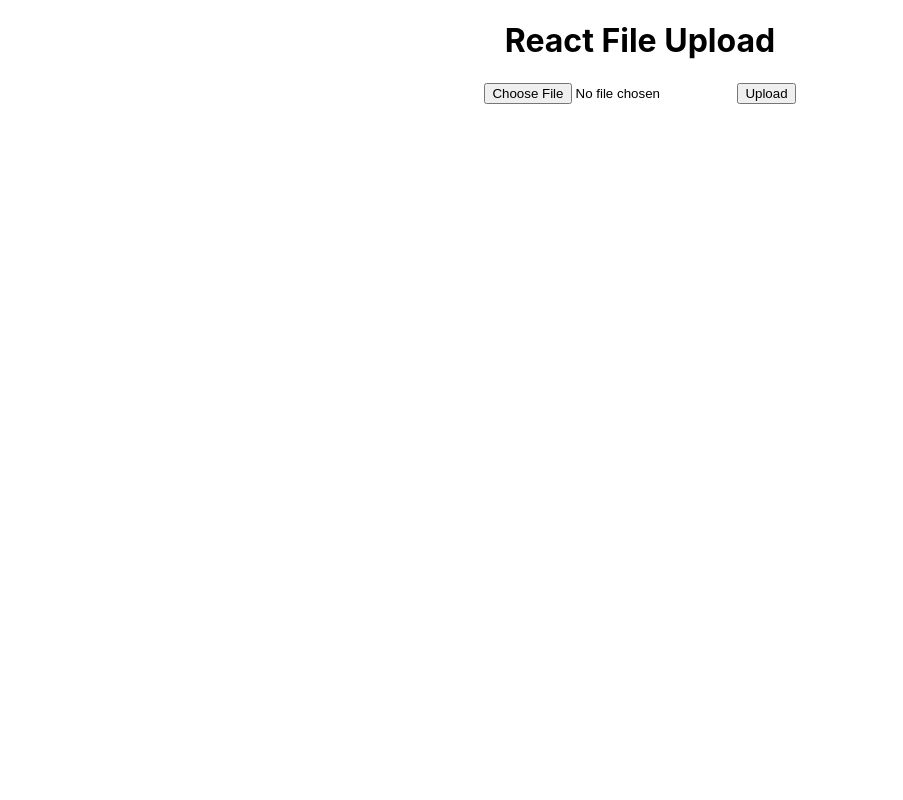
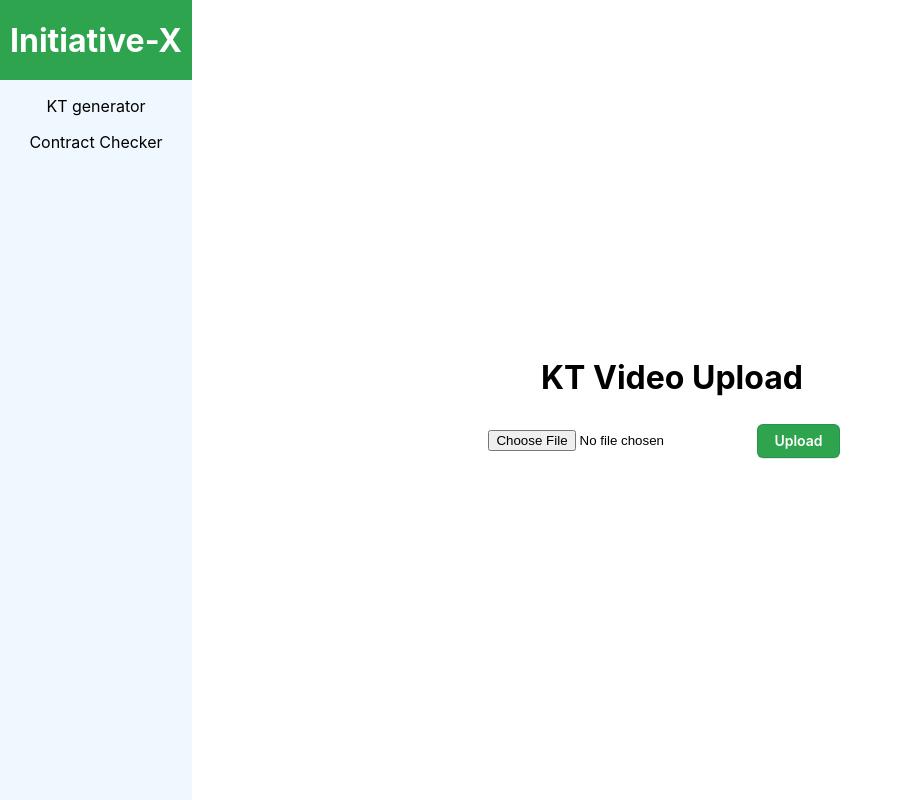
Before and after one commit to maitra100/speech-to-text-frontend, a React (Create React App) app: page / in a window 1280 px wide. Shown: the whole page, without its empty margins (0-903 px from the left). Built offline with nearby package versions, Linux system fonts and the light colour scheme.

Commit message:
feat: add features

```diff
--- /dev/null
+++ b/src/components/ContractChecker/index.jsx
@@ -0,0 +1,11 @@
+import React from "react";
+
+function ContractChecker(){
+    return (
+        <div>
+            <h1>ContractChecker</h1>
+        </div>
+    );
+}
+
+export default ContractChecker;
--- /dev/null
+++ b/src/components/KTdoc/index.jsx
@@ -0,0 +1,100 @@
+import React,{useState} from "react";
+import axios from 'axios';
+import './style.css';
+
+
+function KTdoc(){
+    const [file, setFile] = useState()
+    const [fileUrls, setFileUrls] = useState({})
+    const [fileState, setFileState] = useState('Upload')
+    const [checkDocumentationState, setCheckDocumentationState] = useState(false)
+    const [checkTranscriptState, setCheckTranscriptState] = useState(false)
+
+    function handleChange(event) {
+        setFile(event.target.files[0])
+    }
+
+    function handleSubmit(event) {
+        event.preventDefault()
+        const url = 'http://localhost:8000/transcribe_video';
+        const formData = new FormData();
+        formData.append('file', file);
+        formData.append('fileName', file.name);
+        const config = {
+          headers: {
+            'content-type': 'multipart/form-data',
+          },
+        };
+        axios.post(url, formData, config).then((response) => {
+            setFileUrls(response.data.s3_object_urls)
+            setFileState('Uploaded')
+        }).catch((error) => {
+            console.log(error,'error');
+        });
+    }
+
+    function checkDocumentation() {
+        axios.post('http://localhost:8000/check_file', {s3_object_url: fileUrls.documentation}).then((response) => {
+            if(response.data.success==='false'){
+                alert('Document is still being uploaded')
+            }
+            else{
+                setCheckDocumentationState(true)
+                alert('Document has been uploaded')
+
+            }
+        }).catch((error) => {
+            console.log(error,'error');
+        })
+    }
+
+    function checkTranscript() {
+        axios.post('http://localhost:8000/check_file', {s3_object_url: fileUrls.transcript}).then((response) => {
+            if(response.data.success==='false'){
+                alert('Transcript is still being uploaded')
+            }
+            else{
+                setCheckTranscriptState(true)
+                alert('Transcript has been uploaded')
+            }
+        }).catch((error) => {
+            console.log(error,'error');
+        })
+    }
+
+    function downloadDocumentation () {
+        axios.post('http://localhost:8000/download', {s3_object_url: fileUrls.documentation}).then((response) => {
+            window.open(response.data.url)
+        }).catch((error) => {
+            console.log(error,'error');
+        })
+    }
+
+    function downloadTranscript() {
+        axios.post('http://localhost:8000/download', {s3_object_url: fileUrls.transcript}).then((response) => {
+            window.open(response.data.url)
+        }).catch((error) => {
+            console.log(error,'error');
+        })
+    }
+
+    return (
+        <div className="kt-body">
+            {fileState==='Upload' && <div>
+                <form onSubmit={handleSubmit}>
+                    <h1>KT Video Upload</h1>
+                    <input type="file" onChange={handleChange}/>
+                    <button className="button-3" type="submit">Upload</button>
+                </form>
+            </div>}
+            {fileState==='Uploaded' && <div>
+                {!checkDocumentationState && <button className="button-3" onClick={checkDocumentation}>Check Documentation</button>}
+                {!checkTranscriptState && <button className="button-3" onClick={checkTranscript}>Check Transcript</button>}
+                {checkDocumentationState && <button className="button-3" onClick={downloadDocumentation}>Download Documentation</button>}
+                {checkTranscriptState && <button className="button-3" onClick={downloadTranscript}>Download Transcript</button>}
+            </div>}
+        </div>
+    );
+}
+
+export default KTdoc;
--- /dev/null
+++ b/src/components/KTdoc/style.css
@@ -0,0 +1,62 @@
+.kt-body{
+    width: 75vw;
+    display: flex;
+    flex-direction: column;
+    justify-content: center;
+    align-items: center;
+}
+
+
+
+/* CSS */
+.button-3 {
+  appearance: none;
+  background-color: #2ea44f;
+  border: 1px solid rgba(27, 31, 35, .15);
+  border-radius: 6px;
+  box-shadow: rgba(27, 31, 35, .1) 0 1px 0;
+  box-sizing: border-box;
+  color: #fff;
+  cursor: pointer;
+  display: inline-block;
+  font-family: -apple-system,system-ui,"Segoe UI",Helvetica,Arial,sans-serif,"Apple Color Emoji","Segoe UI Emoji";
+  font-size: 14px;
+  font-weight: 600;
+  line-height: 20px;
+  padding: 6px 16px;
+  margin: 6px 16px;
+  position: relative;
+  text-align: center;
+  text-decoration: none;
+  user-select: none;
+  -webkit-user-select: none;
+  touch-action: manipulation;
+  vertical-align: middle;
+  white-space: nowrap;
+}
+
+.button-3:focus:not(:focus-visible):not(.focus-visible) {
+  box-shadow: none;
+  outline: none;
+}
+
+.button-3:hover {
+  background-color: #2c974b;
+}
+
+.button-3:focus {
+  box-shadow: rgba(46, 164, 79, .4) 0 0 0 3px;
+  outline: none;
+}
+
+.button-3:disabled {
+  background-color: #94d3a2;
+  border-color: rgba(27, 31, 35, .1);
+  color: rgba(255, 255, 255, .8);
+  cursor: default;
+}
+
+.button-3:active {
+  background-color: #298e46;
+  box-shadow: rgba(20, 70, 32, .2) 0 1px 0 inset;
+}
--- a/src/pages/Home/index.jsx
+++ b/src/pages/Home/index.jsx
@@ -1,39 +1,28 @@
 import React, {useState} from "react";
 import axios from 'axios';
+import './style.css';
+import KTdoc from '../../components/KTdoc'
+import ContractChecker from "../../components/ContractChecker";
 
 
 function Home() {
-    const [file, setFile] = useState()
+    const [displayState, setDisplayState] = useState(true)
 
-    function handleChange(event) {
-        setFile(event.target.files[0])
-    }
-
-    function handleSubmit(event) {
-        event.preventDefault()
-        const url = 'http://localhost:8000/uploadFile';
-        const formData = new FormData();
-        formData.append('file', file);
-        formData.append('fileName', file.name);
-        const config = {
-          headers: {
-            'content-type': 'multipart/form-data',
-          },
-        };
-        axios.post(url, formData, config).then((response) => {
-            window.open(response.data, "_blank")
-        }).catch((error) => {
-            console.log(error,'error');
-        });
-
-    }
     return (
-    <div>
-        <form onSubmit={handleSubmit}>
-            <h1>React File Upload</h1>
-            <input type="file" onChange={handleChange}/>
-            <button type="submit">Upload</button>
-        </form>
+    <div className="home">
+        <div className="left-section">
+            <div className="title">
+               <h1>Initiative-X</h1>
+            </div>
+            <div className="sections">
+                <ul className="section-bullets">
+                    <li onClick={(e)=>setDisplayState(!displayState)}>KT generator</li>
+                    <li onClick={(e)=>setDisplayState(!displayState)}>Contract Checker</li>
+                </ul>
+            </div>
+        </div>
+        {displayState && <KTdoc/>}
+        {!displayState && <ContractChecker/>}
     </div>
     );
 }
--- /dev/null
+++ b/src/pages/Home/style.css
@@ -0,0 +1,31 @@
+.home{
+    display: flex;
+    flex-direction: row;
+}
+
+.left-section{
+    width: 15vw;
+    display: flex;
+    flex-direction: column;
+    justify-content: center;
+}
+
+.section-bullets{
+    list-style-type: none;
+    padding-left: 0%;
+}
+
+.section-bullets li{
+    margin-bottom: 1rem;
+}
+
+.title{
+    background-color:#2ea44f ;
+    color: white;
+    height: 10vh;
+}
+
+.sections{
+    background-color: aliceblue;
+    height:90vh;
+}
```
Also changed, not shown: src/components/ContractChecker/style.css (added).
